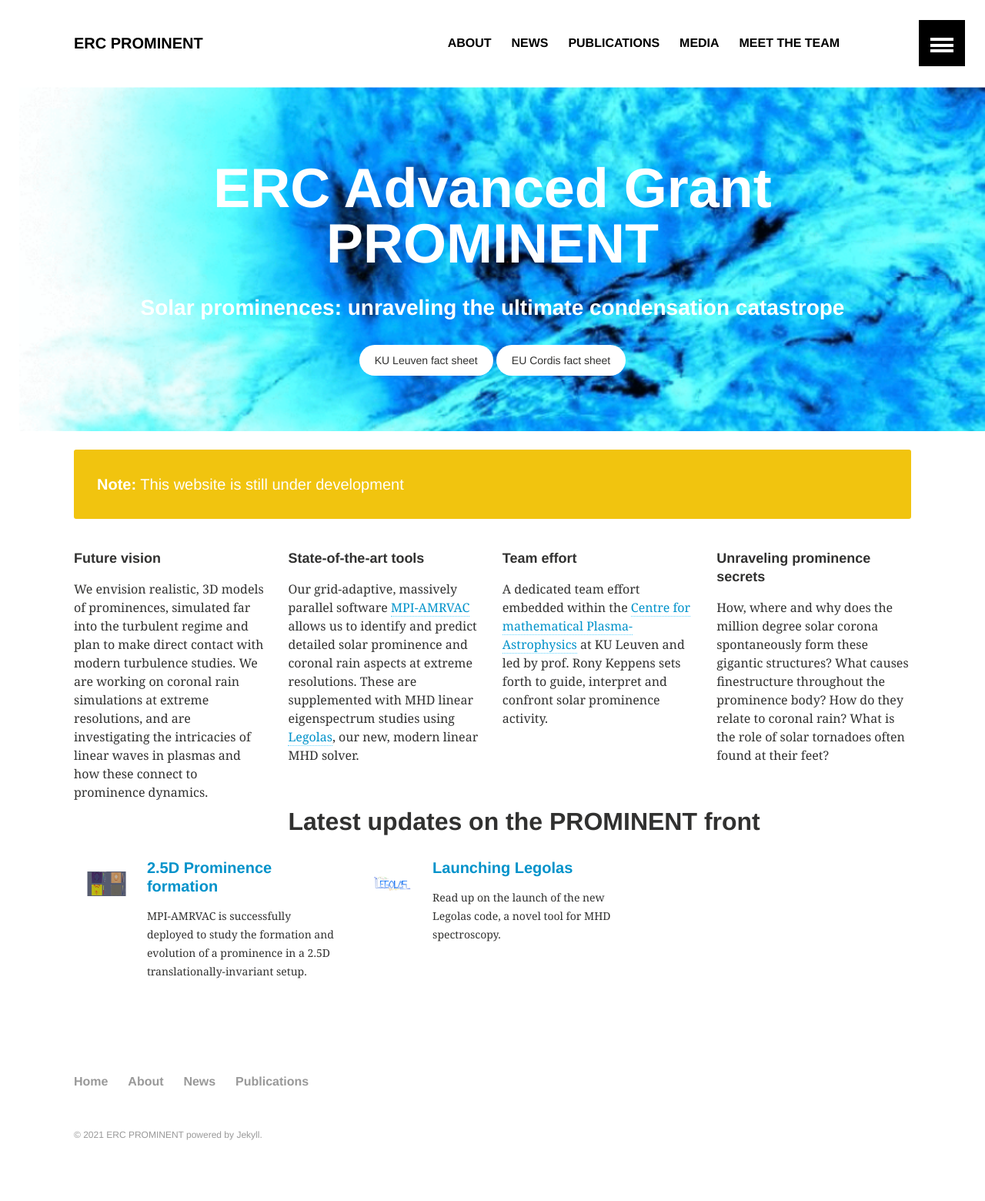
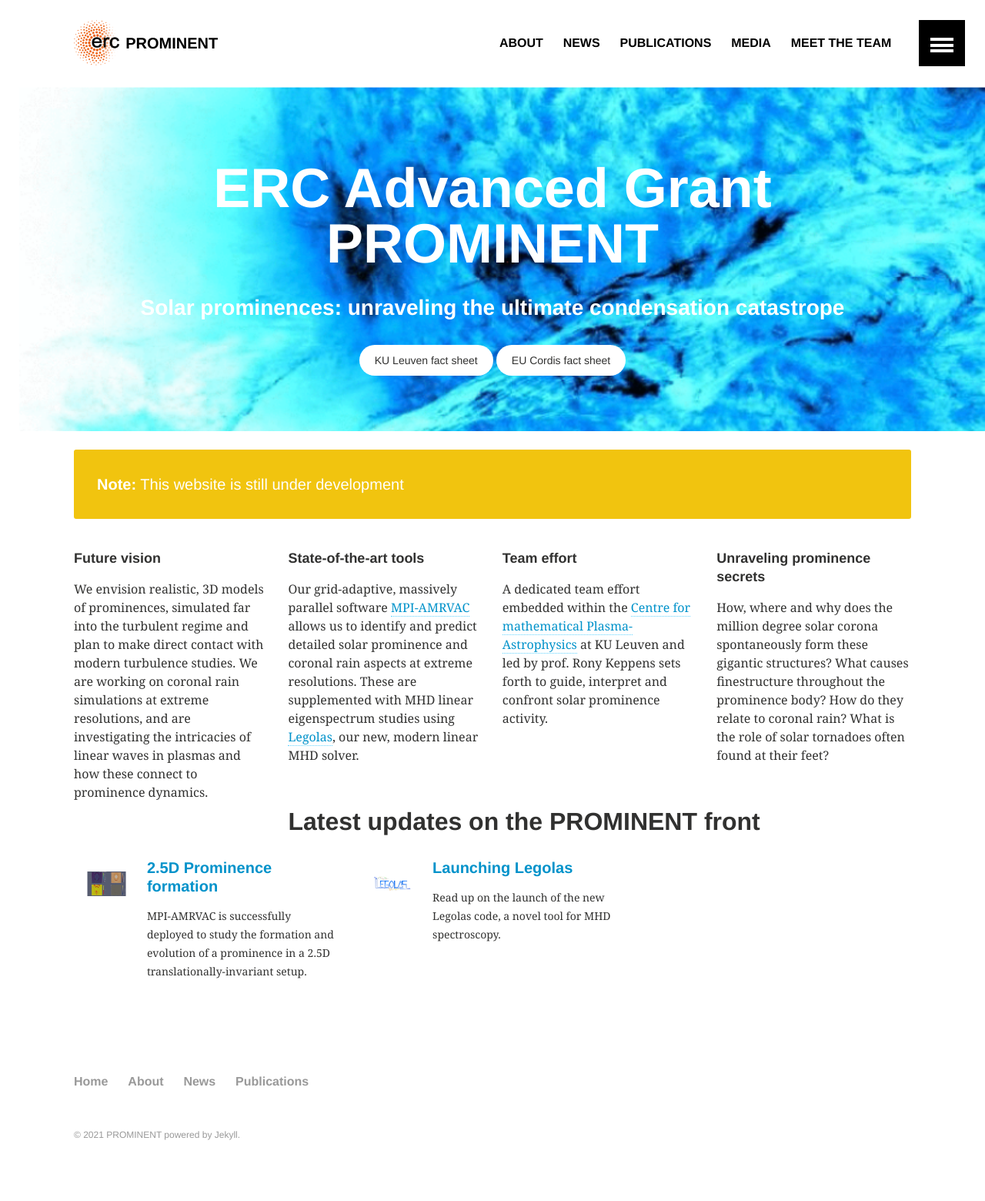
Before and after one commit to erc-prominent/erc-prominent.github.io, a Jekyll site: the page built from index.md, in a window 1280 px wide. Shown: the whole page at 77% size. Built offline with Jekyll 4.4.1, drawn with Linux system fonts in a browser that asks for light colours.

Commit message:
put ERC logo next to site title

```diff
--- a/_config.yml
+++ b/_config.yml
@@ -1,6 +1,6 @@
 # Site wide configuration
 
-title: "ERC PROMINENT"
+title: "PROMINENT"
 description: "ERC Advanced Grant PROMINENT"
 logo: # 120x120 px default image used for Twitter summary card
 teaser: # 400x250 px default teaser image used in image archive grid
--- a/_includes/header.html
+++ b/_includes/header.html
@@ -1,5 +1,8 @@
 <header id="masthead">
   <div class="inner-wrap">
+    <a href="{{ site.url }}/" class="site-logo">
+        <img src="{{ site.url }}/images/erc_logo.png">
+    </a>
     <a href="{{ site.url }}/" class="site-title">{{ site.title }}</a>
     <nav role="navigation" class="menu top-menu">
         {% include navigation.html %}
--- a/_sass/_layout.scss
+++ b/_sass/_layout.scss
@@ -34,6 +34,13 @@
 	text-transform: uppercase;
 }
 
+.site-logo img {
+	@include row;
+	@include media($large) {
+		@include span-columns(1);
+	}
+	padding-right: 0.5rem;
+}
 
 /*
    Menus
```
Also changed, not shown: images/erc_logo.png (added).
